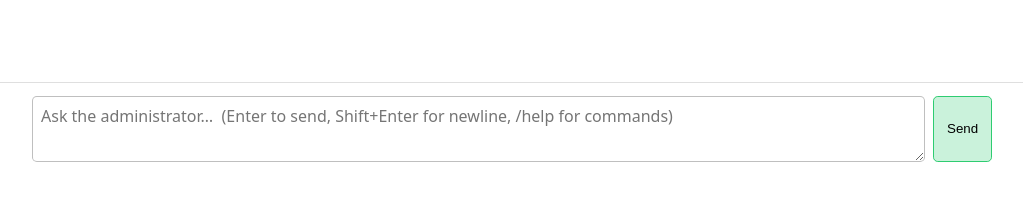
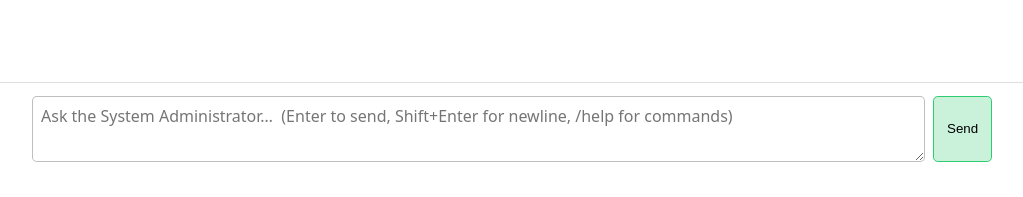
Before and after one commit to japer-technology/ubuntu-zombie, a Python web app: template payload/agent/templates/index.html in a window 1280 px wide. Shown: the part 603-800 px from the top of the page, without its empty margins (128-1151 px from the left). Run offline with Jinja, Linux system fonts and the light colour scheme; the template is opened without the code that fills it, so the values that code supplies are empty; some libraries are stand-ins or nearby versions.

Commit message:
Update index.html

```diff
--- a/payload/agent/templates/index.html
+++ b/payload/agent/templates/index.html
@@ -2,7 +2,7 @@
 <html lang="en">
 <head>
 <meta charset="utf-8">
-<title>Ubuntu Zombie {{HOSTNAME}}</title>
+<title>Ubuntu Zombie</title>
 <meta name="viewport" content="width=device-width,initial-scale=1">
 <style>
   :root { color-scheme: light dark; }
@@ -122,7 +122,7 @@
 <header>
   <h1>{{HOSTNAME}}({{USERNAME}})</h1>
   <div class="header-actions">
-    <button type="button" id="logout" title="Log out and lock the chat" hidden>Logoff</button>
+    <button type="button" id="logout" title="Log out and secure the chat" hidden>Logoff</button>
   </div>
   <div class="status">{{PROVIDER_STATUS}}</div>
 </header>
@@ -138,7 +138,7 @@
 <pre id="examples" hidden>{{EXAMPLES}}</pre>
 <footer>
   <form id="form">
-    <textarea id="prompt" placeholder="Ask the administrator…  (Enter to send, Shift+Enter for newline, /help for commands)" required></textarea>
+    <textarea id="prompt" placeholder="Ask the System Administrator…  (Enter to send, Shift+Enter for newline, /help for commands)" required></textarea>
     <button type="submit" id="send" class="primary">Send</button>
     <button type="button" id="stop" class="danger" hidden>Stop</button>
   </form>
@@ -148,7 +148,7 @@
 <div id="login-overlay" class="overlay" hidden>
   <div class="panel">
     <h2>Ubuntu Zombie Password Required</h2>
-    <p>This administrator is protected by a password. Enter it to continue.</p>
+    <p>This System Administrator requires a password.</p>
     <form id="login-form">
       <input type="password" id="login-password" autocomplete="current-password"
              placeholder="Password" aria-label="Password" required>
```
